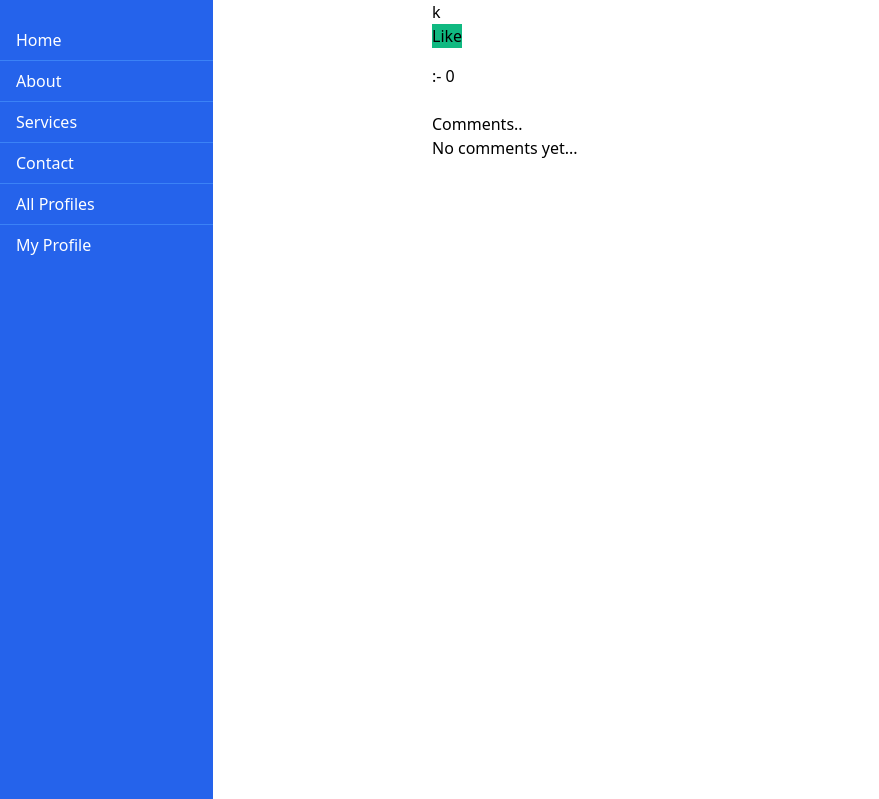
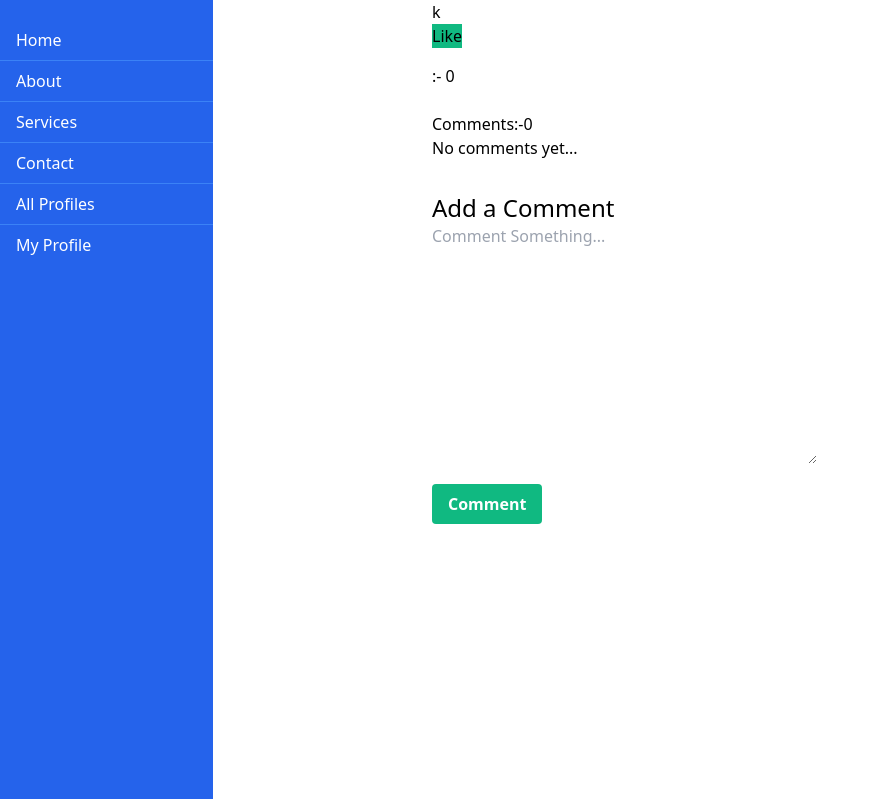
Before and after one commit to KhushNarang1/dwitter, a Django app: page /dweet_discription/34/ in a window 1280 px wide. Shown: the top 799 px of the page, without its empty margins (0-879 px from the left). Run offline with Django 4.2, Linux system fonts and the light colour scheme; a user stored in the database is signed in; data comes from the database, SQL or seed files in the repository; both versions use the stored data as it was after the commit; data that the repository does not hold is empty.

Commit message:
dweet category

```diff
--- a/dwitter/admin.py
+++ b/dwitter/admin.py
@@ -1,6 +1,6 @@
 from django.contrib import admin
 from django.contrib.auth.models import User, Group
-from .models import Profile, Dweet, Comment
+from .models import Profile, Dweet, Comment, DweetCategory
 
 
 class profileInline(admin.StackedInline):
@@ -17,6 +17,7 @@ admin.site.register(User, UserAdmin)
 admin.site.unregister(Group)
 admin.site.register(Dweet)
 admin.site.register(Comment)
+admin.site.register(DweetCategory)
 # admin.site.register(Profile)
 
 # Register your models here.
--- a/dwitter/forms.py
+++ b/dwitter/forms.py
@@ -1,5 +1,5 @@
 from django import forms
-from .models import Dweet
+from .models import Dweet, Comment, DweetCategory
 
 class DweetForm(forms.ModelForm):
     body = forms.CharField(
@@ -13,9 +13,33 @@ class DweetForm(forms.ModelForm):
         label = "",
         )
 
+    categories = forms.ModelMultipleChoiceField(
+        queryset = DweetCategory.objects.all(),
+        widget = forms.CheckboxSelectMultiple,
+        required = True,
+        label = "Categories",
+    )
+
+
     class Meta:
         model = Dweet # explains which model is associated with the class
         exclude = ("user","likes" )
 
+class CommentForm(forms.ModelForm):
+    body = forms.CharField(
+        required=True,
+        widget = forms.widgets.Textarea(
+            attrs = {
+                "placeholder" : "Comment Something...",
+                "class" : "textarea is-success is-medium",
+            }
+        ),
+        label = "",
+        )
+
+    class Meta:
+        model = Comment # explains which model is associated with the class
+        exclude = ("user","dweet" )
+
 class SearchForm(forms.Form):
     search_query = forms.CharField(label='Search by Name', max_length=100)
--- a/dwitter/models.py
+++ b/dwitter/models.py
@@ -26,6 +26,12 @@ class Profile(models.Model):
         return self.user.username
 
 
+class DweetCategory(models.Model):
+    name = models.CharField(max_length = 255)
+
+    def __str__(self):
+        return self.name
+
 class Dweet(models.Model):
     user = models.ForeignKey(
         User, related_name="dweets", on_delete=models.CASCADE
@@ -33,6 +39,7 @@ class Dweet(models.Model):
     body = models.CharField(max_length=140)
     created_at = models.DateTimeField(auto_now_add=True)
     likes = models.ManyToManyField(User, related_name='blog_posts')
+    categories = models.ManyToManyField(DweetCategory, related_name='dweetcategories', blank = True)
 
 
     def __str__(self):
@@ -43,6 +50,10 @@ class Dweet(models.Model):
     def total_likes(self):
         return self.likes.count()
 
+    def total_categories(self):
+        return self.categories.count()
+
+
 
 class Comment(models.Model):
     user = models.ForeignKey(User, on_delete=models.CASCADE, default=1)
@@ -51,4 +62,4 @@ class Comment(models.Model):
     date_added = models.DateTimeField(auto_now_add=True)
 
     def __str__(self):
-        return f'{self.dweet.body} - {self.user.username}'
+        return f'{self.dweet.body} - {self.user}'
--- a/dwitter/templates/dwitter/dweet_discription.html
+++ b/dwitter/templates/dwitter/dweet_discription.html
@@ -25,19 +25,37 @@
         {% endif %}
     </form> :- {{dweet.total_likes}}
     <br/><br/>
-    <h2>Comments..</h2>
+    <h2>Comments:-{{dweet.comments.count }}</h2>
 
     {% if not dweet.comments.all %}
         No comments yet...
     {% else %}
-        <a href="">Add comment</a>
-        <br/><br/>
         {% for comment in dweet.comments.all %}
             <strong>{{ comment.user }} - {{ comment.date_added }}</strong>
             <br/>
             {{comment.body}}
+            <br/><br/>
         {% endfor %}
     {% endif %}
+
+    <div class="mt-8">
+
+        <div class="mt-4">
+            <div class="block">
+                <h2 class="text-2xl">Add a Comment</h2>
+            </div>
+            <div class="block">
+                <form method="post">
+                    {% csrf_token %}
+                    {{ form.as_p }}
+                    <button class="bg-green-500 hover:bg-green-600 text-white font-bold py-2 px-4 mt-5 rounded"
+                            type="submit">Comment
+                    </button>
+                </form>
+            </div>
+        </div>
+    </div>
+
 </div>
 </div>
 {% endblock content %}
--- a/dwitter/views.py
+++ b/dwitter/views.py
@@ -2,10 +2,10 @@ from django.shortcuts import render, redirect, HttpResponse, get_object_or_404,
 from django.contrib.auth.models import User
 from django.contrib.auth import authenticate,login,logout
 from django.contrib.auth.decorators import login_required
-from django.urls import reverse
+from django.db.utils import IntegrityError
 
 from .models import Profile, Dweet
-from .forms import DweetForm, SearchForm
+from .forms import DweetForm, SearchForm, CommentForm
 from django.contrib.auth.models import User
 
 
@@ -74,7 +74,7 @@ def edit_dweet(request, dweet_id):
         form = DweetForm(request.POST, instance=dweet)
         if form.is_valid():
             form.save()
-            return HttpResponseRedirect(f'/profile/{request.user.pk}/')
+            return redirect(f'/profile/{request.user.pk}/')
     else:
         form = DweetForm(instance=dweet)
 
@@ -83,7 +83,6 @@ def edit_dweet(request, dweet_id):
 
 @login_required(login_url='dwitter:login')
 def profile(request, pk):
-    print(pk, request.user.pk)
     if not hasattr(request.user, 'profile'):
         missing_profile = Profile(user=request.user.profile)
         #  profile is an attribute or a related object linked to the User model through a one-to-one relationship.
@@ -116,6 +115,7 @@ def dashboard(request):  # sourcery skip: use-named-expression
         dweet = form.save(commit = False)
         dweet.user = request.user
         dweet.save()
+        form.save_m2m()
         return redirect("dwitter:dashboard")
 
     followed_dweets = Dweet.objects.filter(
@@ -144,9 +144,20 @@ def profile_list(request):  # sourcery skip: use-named-expression
 @login_required(login_url='dwitter:login')
 def dweet_discription(request, dweet_id):
     dweet = get_object_or_404(Dweet, pk=dweet_id)
-    context = {
-        'dweet' : dweet,
-    }
+    form = CommentForm(request.POST or None)
+
+    if request.method == "POST" and form.is_valid():
+        try:
+            comment = form.save(commit=False)
+            comment.user = request.user
+            comment.dweet = dweet  # Associate the comment with the specific dweet
+            comment.save()
+            return redirect('dwitter:dweet_discription', dweet_id=dweet_id)
+        except IntegrityError as e:
+            print(f"IntegrityError: {e}")
+            # Handle the error, such as displaying an error message to the user
+
+    context = {'dweet': dweet, 'form': form}
     return render(request, "dwitter/dweet_discription.html", context)
 # Create your views here.
 
@@ -158,4 +169,4 @@ def like_post(request, dweet_id):
     else:
         dweet.likes.add(request.user)
 
-    return HttpResponseRedirect(reverse('dwitter:dweet_discription', kwargs={'dweet_id': dweet_id}))
+    return redirect('dwitter:dweet_discription', dweet_id=dweet_id)
```
Also changed, not shown: dwitter/templates/dwitter/dashboard.html (+10 -4 lines), db.sqlite3, dwitter/migrations/0012_dweetcategory_dweet_categories.py (added), dwitter/migrations/0013_alter_dweet_categories.py (added).
